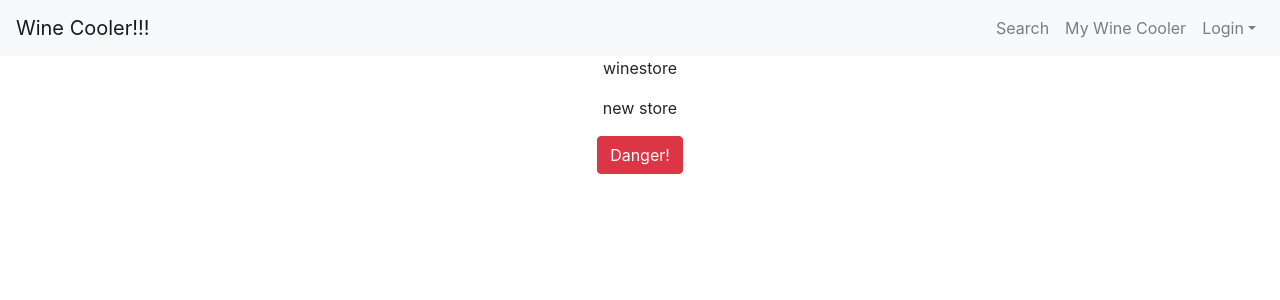
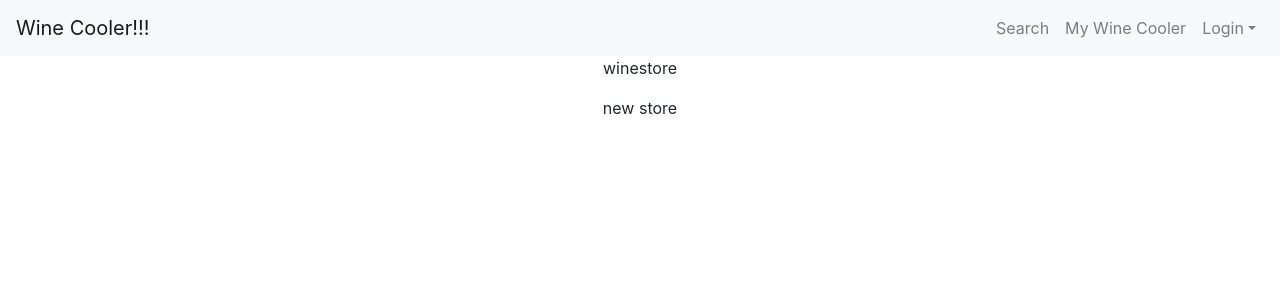
Before and after one commit to brandonaray/wine_app, a React (Create React App) app: page / in a window 1280 px wide. Shown: the top 300 px of the page. Built offline with nearby package versions, Linux system fonts and the light colour scheme.

Commit message:
Remove danger button

```diff
--- a/src/Home.js
+++ b/src/Home.js
@@ -1,5 +1,4 @@
 import React from "react";
-import { Button } from "reactstrap";
 
 class Home extends React.Component {
   state = {
@@ -11,7 +10,6 @@ class Home extends React.Component {
       <div className="Home">
         <p>{this.props.name}</p>
         <p>{this.state.store}</p>
-        <Button color="danger">Danger!</Button>
       </div>
     );
   }
```
